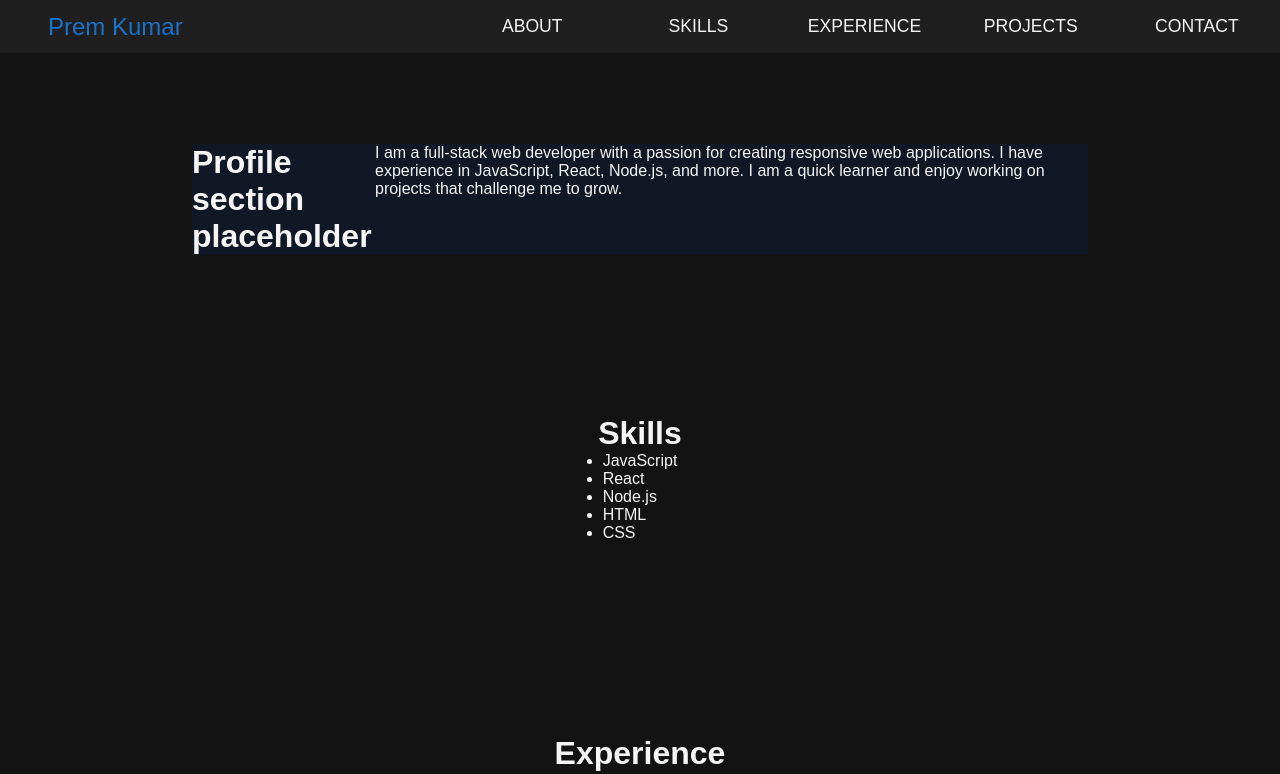
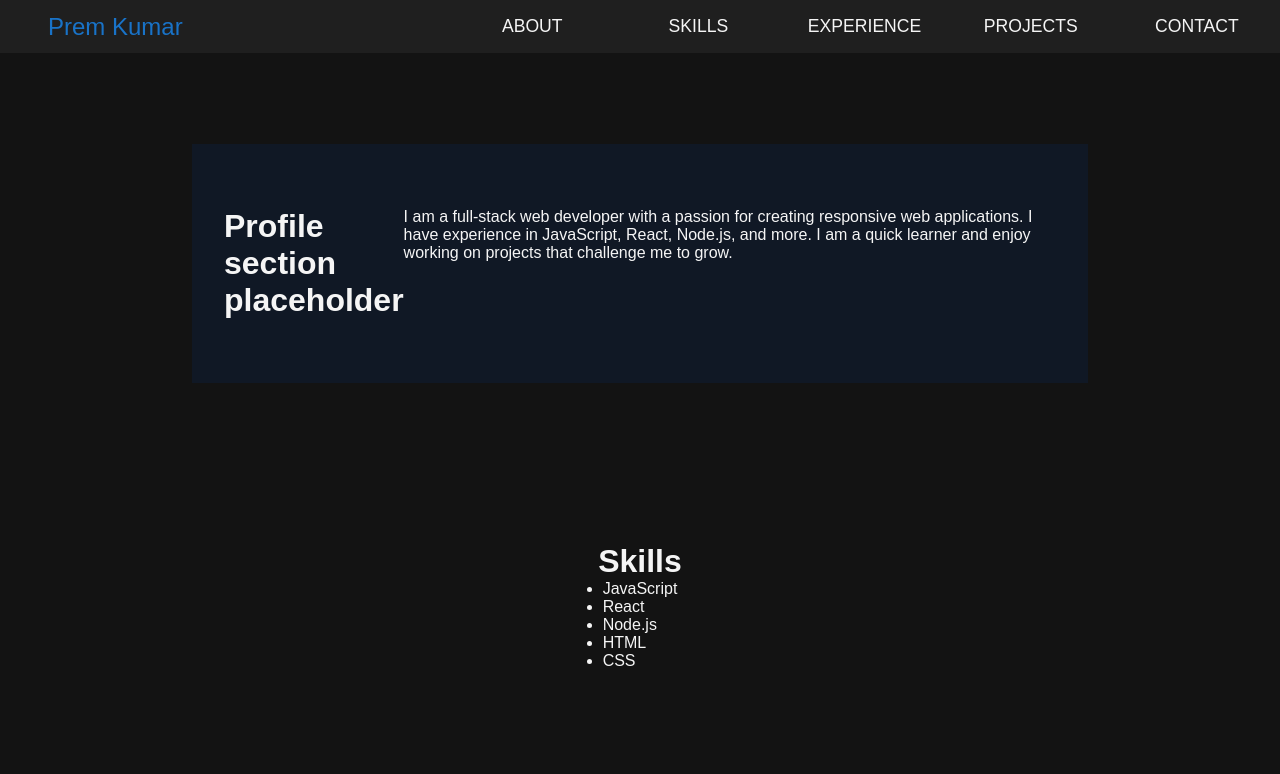
Before and after one commit to premkpavuluri/portfolio_v1, a React (Create React App) app: page / in a window 1280 px wide. Shown: the top 774 px of the page. Built offline with nearby package versions, Linux system fonts and the light colour scheme.

Commit message:
Prem | Refactor: Extracted About section components

```diff
--- a/src/components/About.jsx
+++ b/src/components/About.jsx
@@ -1,21 +1,5 @@
 import React from "react";
-import styled from "styled-components";
-
-const AboutCard = styled.div`
-    color: var(--text-color);
-    width: 70%;
-    margin-left: auto;
-    margin-right: auto;
-    align-items: center;
-    padding: 5rem 0;
-`
-
-const BgCard = styled.div`
-    background-color: var(--primary-background-color);
-    color: var(--text-color);
-    display: flex;
-    margin-top: 4rem;
-`;
+import {AboutCard, BgCard} from "../styles/PortfolioComponents";
 
 const About = ({id}) => {
   return (<AboutCard id={id}>
--- a/src/styles/PortfolioComponents.jsx
+++ b/src/styles/PortfolioComponents.jsx
@@ -66,11 +66,30 @@ const Main = styled.main`
     width: 100%;
 `;
 
+const AboutCard = styled.div`
+    color: var(--text-color);
+    width: 70%;
+    margin-left: auto;
+    margin-right: auto;
+    align-items: center;
+    padding: 5rem 0;
+`;
+
+const BgCard = styled.div`
+    background-color: var(--primary-background-color);
+    color: var(--text-color);
+    display: flex;
+    margin-top: 4rem;
+    padding: 4rem 2rem;
+`;
+
 export {
   PortfolioContainer,
   HeaderBox,
   NavBar,
   NavBtn,
   NameLogo,
-  Main
+  Main,
+  AboutCard,
+  BgCard
 };
```
